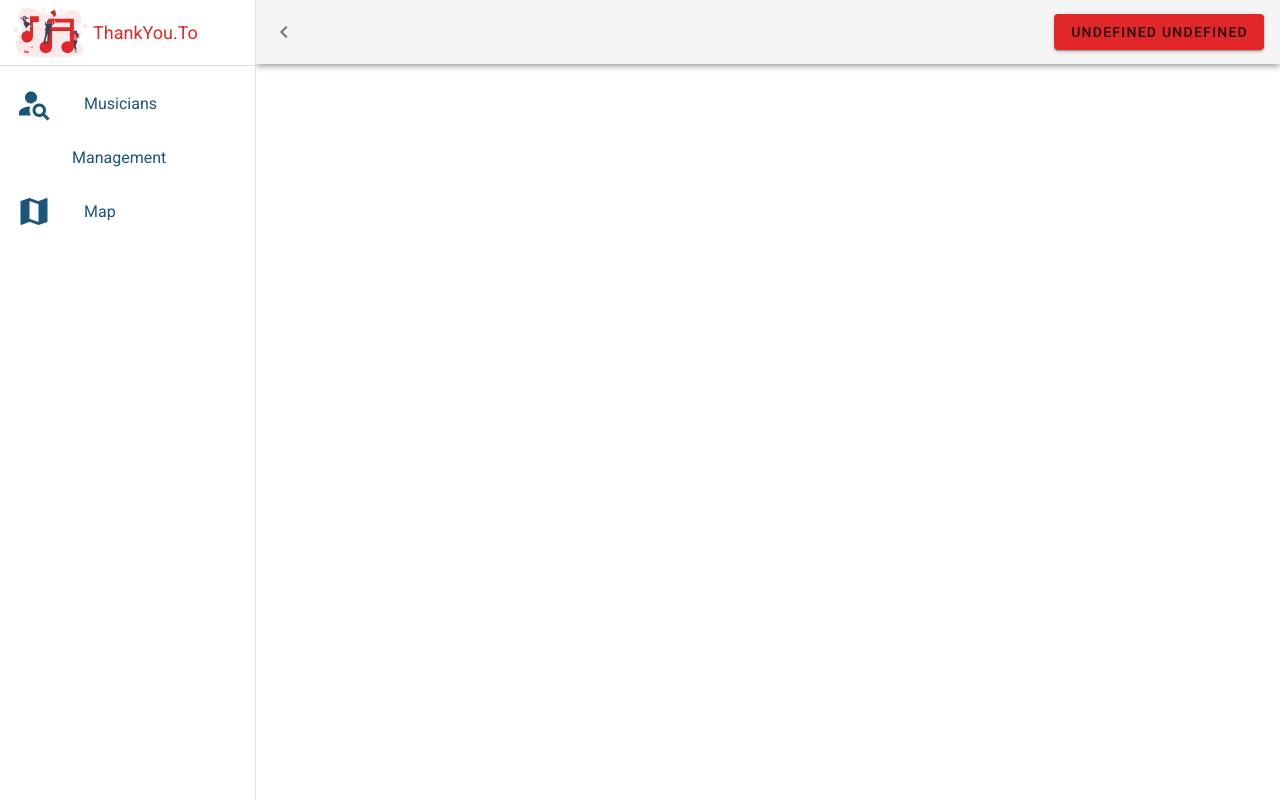
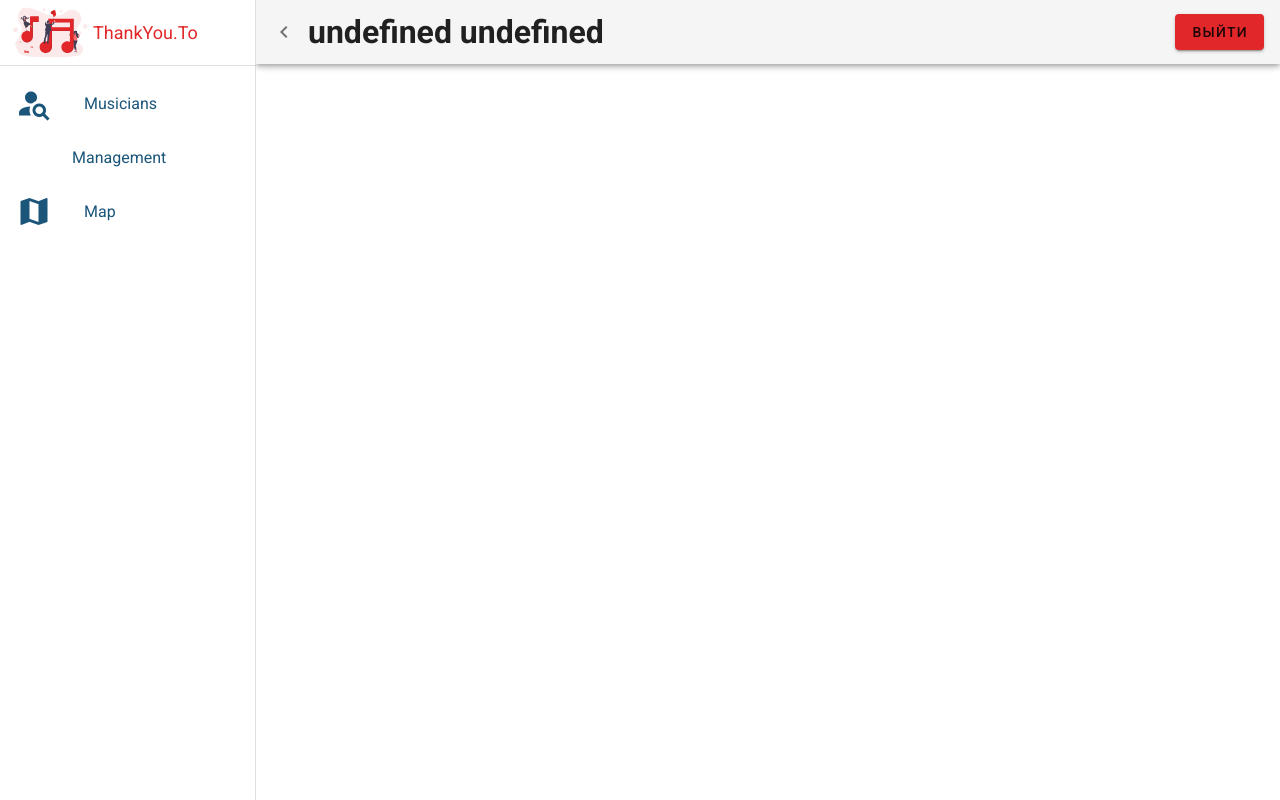
Before and after one commit to Ronypea/ThankYou.To, a Nuxt app: page / in a window 1280 px wide. Built offline with nearby package versions, Linux system fonts and the light colour scheme; sample sign-in values are in the browser's storage.

Commit message:
Added logout button and logic, added user fullName to topbar

```diff
--- a/layouts/default.vue
+++ b/layouts/default.vue
@@ -47,27 +47,16 @@
       >
         <v-icon>mdi-{{ `chevron-${miniVariant ? 'right' : 'left'}` }}</v-icon>
       </v-btn>
+      <h1>{{ fullName }}</h1>
       <v-toolbar-title v-text="title" />
       <v-spacer />
-      <v-menu>
-        <template v-slot:activator="{ on }">
-          <v-btn
-            id="name"
-            color="#e12729"
-            v-on="on"
-          >
-            {{ fullName }}
-          </v-btn>
-        </template>
-        <v-list>
-          <v-list-item
-            v-for="(item, index) in dropdownItems"
-            :key="index"
-          >
-            <v-list-item-title>{{ item }}</v-list-item-title>
-          </v-list-item>
-        </v-list>
-      </v-menu>
+      <v-btn
+        id="name"
+        color="#e12729"
+        @click="logout"
+      >
+        Выйти
+      </v-btn>
     </v-app-bar>
     <v-content>
       <v-container fill-height>
@@ -107,18 +96,6 @@ export default {
       clipped: false,
       drawer: false,
       fixed: false,
-      dropdownItems: [
-        {
-          title: 'Change name',
-          onClick: () => {
-            document.getElementById('name').tagNam
-          }
-        },
-        {
-          title: 'Change name',
-          onClick: 'xd'
-        }
-      ],
       items: [
         {
           icon: 'mdi-account-search',
@@ -141,6 +118,12 @@ export default {
       rightDrawer: false,
     }
   },
+  methods: {
+    logout() {
+      this.$store.commit('user/logout');
+      this.$router.push('/main');
+    }
+  },
   middleware: 'getUserData',
   computed: {
     fullName() {
--- a/pages/main.vue
+++ b/pages/main.vue
@@ -17,7 +17,7 @@
         height="48"
         class="mt-4"
         outlined
-      > Get start
+      > Get started
       </v-btn>
     </v-layout>
     <v-flex lg9>
--- a/store/user.js
+++ b/store/user.js
@@ -17,7 +17,9 @@ export const mutations = {
     localStorage.setItem('token', token);
     localStorage.setItem('renewToken', renewToken);
   },
-  TEST: (state, name) => {
-    state.name = name;
+  LOGOUT: (state) => {
+    state.data = {};
+    localStorage.removeItem('token');
+    localStorage.removeItem('renewToken');
   }
 }
```
